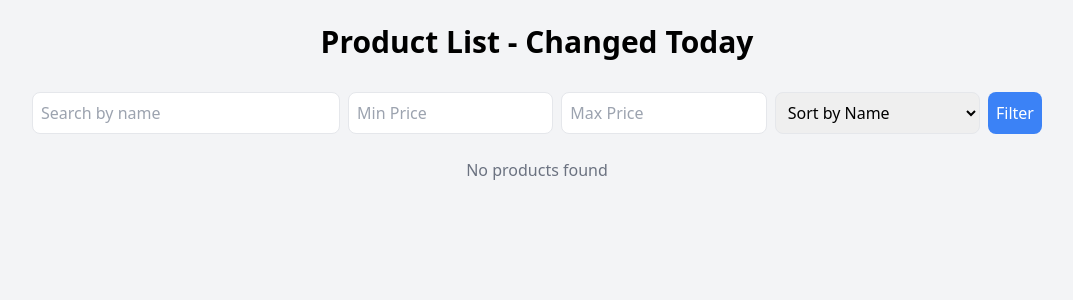
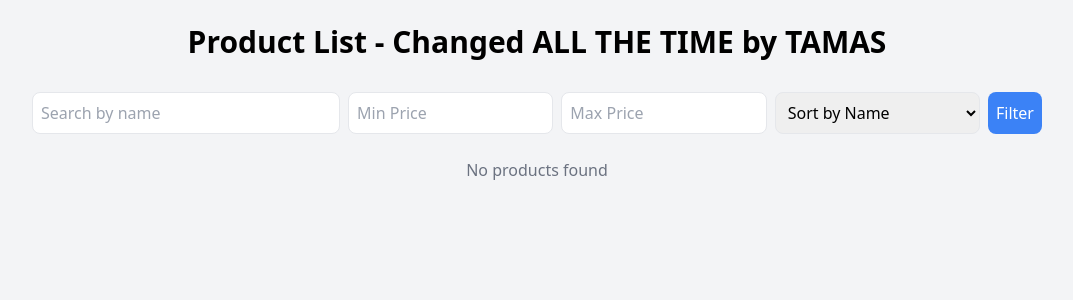
Before and after one commit to Hakkovacs/CloudEx, a FastAPI app: page / in a window 1280 px wide. Shown: the top 300 px of the page, without its empty margins (103-1176 px from the left). Run offline with FastAPI, Linux system fonts and the light colour scheme; data that the repository does not hold is empty; some libraries are stand-ins or nearby versions.

Commit message:
Update product_list.html
My first update

```diff
--- a/templates/product_list.html
+++ b/templates/product_list.html
@@ -7,7 +7,7 @@
     <script src="https://cdn.tailwindcss.com"></script>
 </head>
 <body class="bg-gray-100 p-6">
-    <h1 class="text-3xl font-bold text-center mb-8">Product List - Changed Today</h1>
+    <h1 class="text-3xl font-bold text-center mb-8">Product List - Changed ALL THE TIME by TAMAS</h1>
 
     <div class="container mx-auto mb-6">
         <form method="GET" class="flex justify-center">
```
